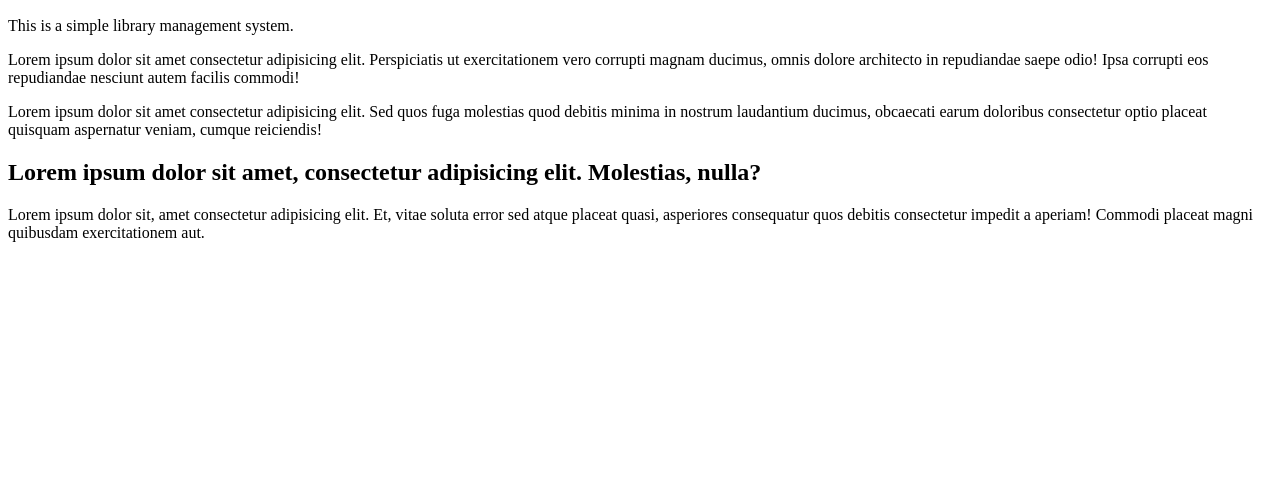
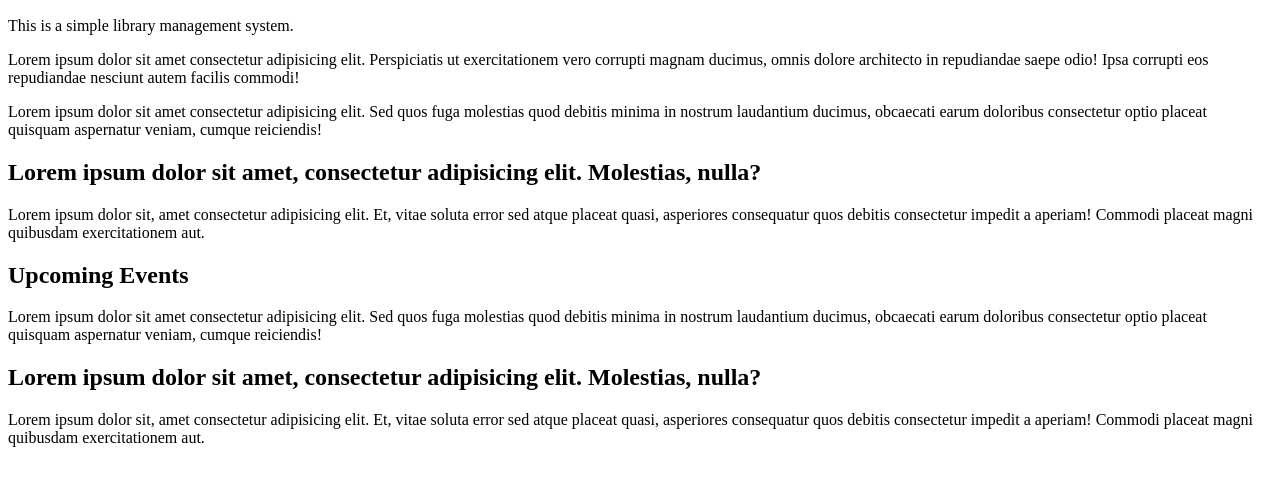
Before and after one commit to ultramind/greenwood-library-website, a plain HTML site: page events.html in a window 1280 px wide. Shown: the part 110-596 px from the top of the page. Drawn offline with Linux system fonts and the light colour scheme.

Commit message:
updated the events page contents

```diff
--- a/events.html
+++ b/events.html
@@ -13,5 +13,10 @@
     <p>Lorem ipsum dolor sit amet consectetur adipisicing elit. Sed quos fuga molestias quod debitis minima in nostrum laudantium ducimus, obcaecati earum doloribus consectetur optio placeat quisquam aspernatur veniam, cumque reiciendis!</p>
     <h2>Lorem ipsum dolor sit amet, consectetur adipisicing elit. Molestias, nulla?</h2>
     <p>Lorem ipsum dolor sit, amet consectetur adipisicing elit. Et, vitae soluta error sed atque placeat quasi, asperiores consequatur quos debitis consectetur impedit a aperiam! Commodi placeat magni quibusdam exercitationem aut.</p>
+
+    <h2>Upcoming Events</h2>
+    <p>Lorem ipsum dolor sit amet consectetur adipisicing elit. Sed quos fuga molestias quod debitis minima in nostrum laudantium ducimus, obcaecati earum doloribus consectetur optio placeat quisquam aspernatur veniam, cumque reiciendis!</p>
+    <h2>Lorem ipsum dolor sit amet, consectetur adipisicing elit. Molestias, nulla?</h2>
+    <p>Lorem ipsum dolor sit, amet consectetur adipisicing elit. Et, vitae soluta error sed atque placeat quasi, asperiores consequatur quos debitis consectetur impedit a aperiam! Commodi placeat magni quibusdam exercitationem aut.</p>
 </body>
 </html>
```
